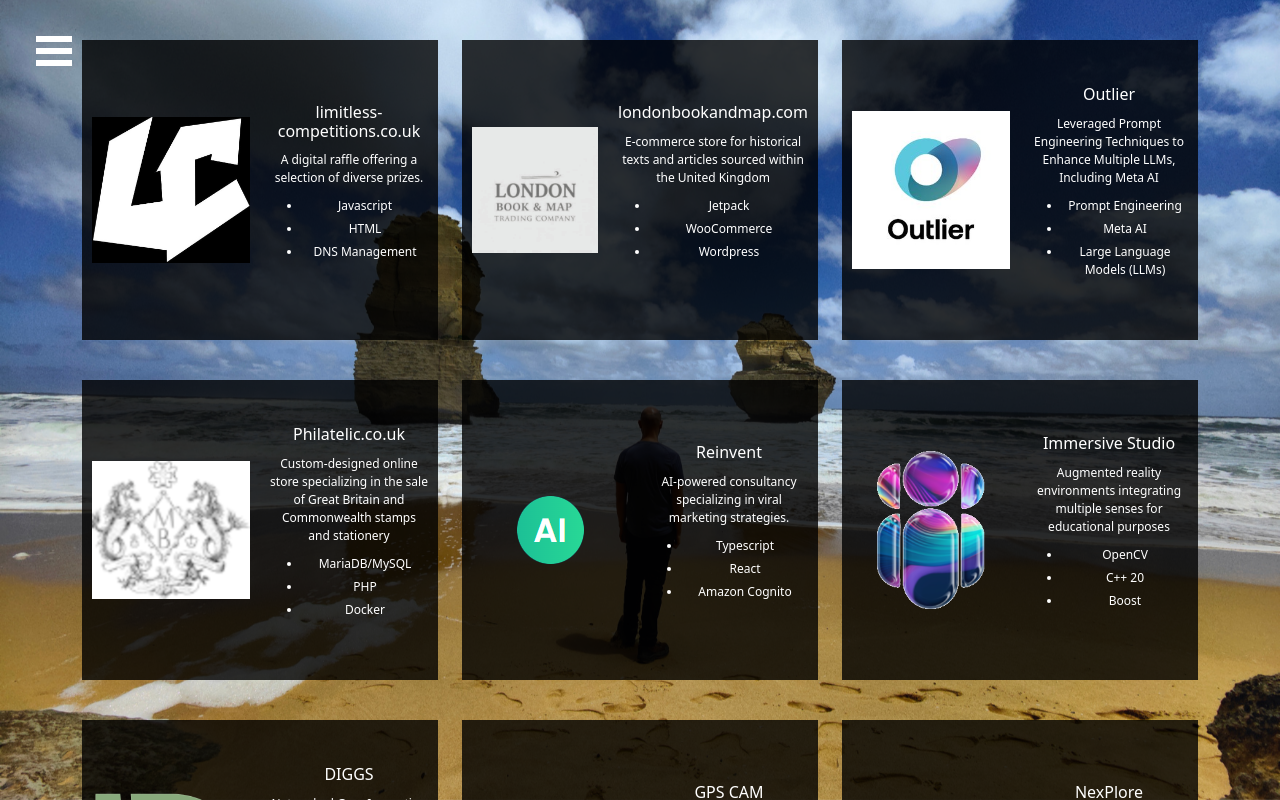
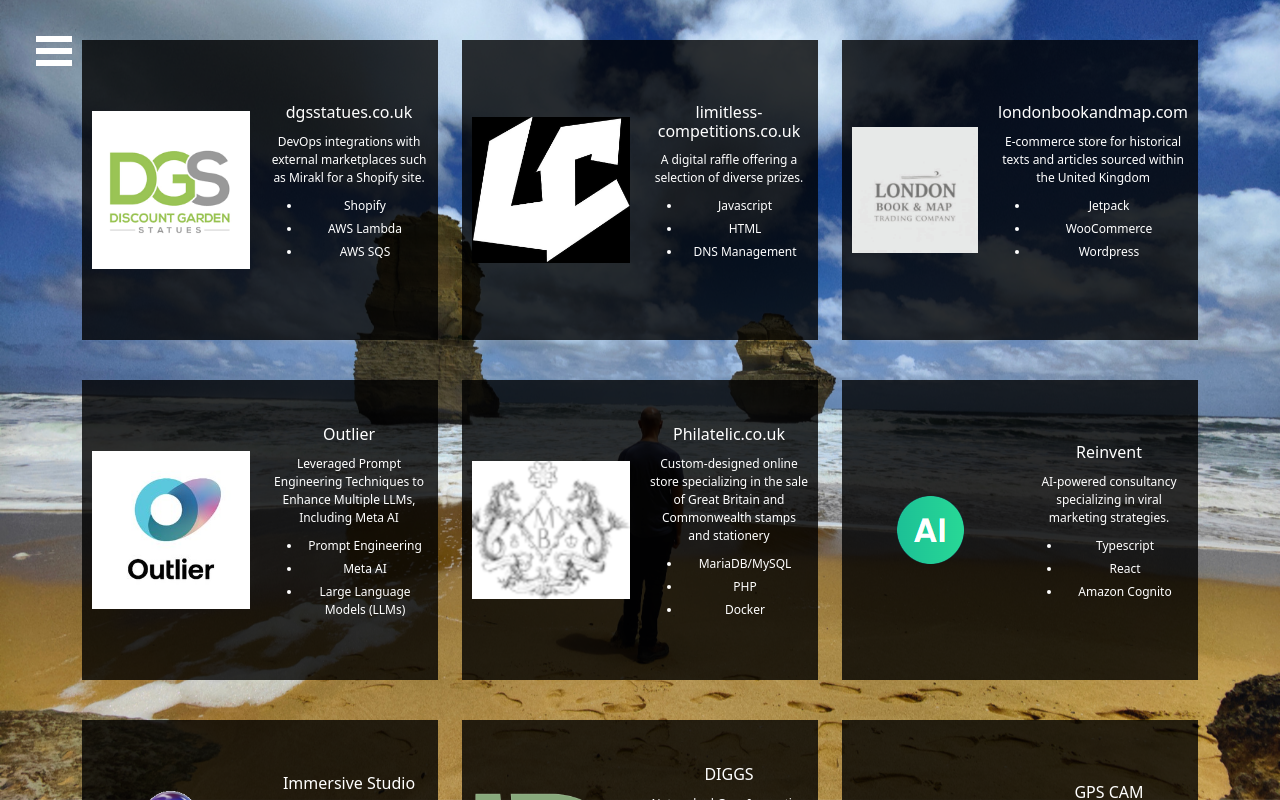
Before and after one commit to Holgenberg/holgate-automation-limited, a React (Create React App) app: page /portfolio in a window 1280 px wide. Built offline with nearby package versions, Linux system fonts and the light colour scheme.

Commit message:
Added DGS Garden Statues Case Study

```diff
--- a/src/components/CaseStudyCollection.js
+++ b/src/components/CaseStudyCollection.js
@@ -11,6 +11,7 @@
 import OutlierLogo from '../images/outlier_logo.jpg';
 import LimitlessCompetitionsLogo from '../images/limitless_competitions_logo.jpg';
 import ReinventLogo from '../images/reinvent_logo.png';
+import DGSStatuesLogo from '../images/dgs_logo.png';
 
 const CaseStudyCollection = () => {
 	const [windowWidth, setWindowWidth] = useState(window.innerWidth);
@@ -41,11 +42,19 @@
 	const londonBookAndMapBulletPoints = ["Jetpack", "WooCommerce", "Wordpress"];
 	const limitlessCompetitionsBulletPoints = ["Javascript", "HTML", "DNS Management"];
 	const reinventBulletPoints = ["Typescript", "React", "Amazon Cognito"];
+	const dgsStatuesBulletPoints = ["Shopify", "AWS Lambda", "AWS SQS"]
 
 	if (windowWidth > 768) {
 		return (
 			<div className="container">
 				<div className="row">
+					<div className="col-4">
+						<CaseStudy caseStudyImage={DGSStatuesLogo}
+							title="dgsstatues.co.uk"
+							brief="DevOps integrations with external marketplaces such as Mirakl for a Shopify site."
+							bulletPoints={dgsStatuesBulletPoints}
+						/>
+					</div>
 					<div className="col-4">
 						<CaseStudy caseStudyImage={LimitlessCompetitionsLogo}
 							title="limitless-competitions.co.uk"
@@ -60,6 +69,8 @@
 							bulletPoints={londonBookAndMapBulletPoints}
 						/>
 					</div>
+				</div>
+				<div className="row">
 					<div className='col-4'>
 						<CaseStudy caseStudyImage={OutlierLogo}
 							title="Outlier"
@@ -67,8 +78,6 @@
 							bulletPoints={outlierBulletPoints}
 						/>
 					</div>
-				</div>
-				<div className="row">
 					<div className="col-4">
 						<CaseStudy caseStudyImage={PhilatelicLogo}
 							title="Philatelic.co.uk"
@@ -83,6 +92,8 @@
 							bulletPoints={reinventBulletPoints}
 						/>
 					</div>
+				</div>
+				<div className="row">
 					<div className="col-4">
 						<CaseStudy caseStudyImage={ImmersiveStudioLogo}
 							title="Immersive Studio"
@@ -90,8 +101,6 @@
 							bulletPoints={immersiveStudioBulletPoints}
 						/>
 					</div>
-				</div>
-				<div className="row">
 					<div className="col-4">
 						<CaseStudy caseStudyImage={DIGGSLogo}
 							title="DIGGS"
@@ -105,14 +114,14 @@
 							brief="Computer Aided Manufacturing Solution for 5-Axis CNC of Gears"
 							bulletPoints={gpsCamBulletPoints} />
 					</div>
+				</div>
+				<div className="row">
 					<div className="col-4">
 						<CaseStudy caseStudyImage={NexGenLogo}
 							title="NexPlore"
 							brief="3D Asbestos Risk Visualization & Management Web App"
 							bulletPoints={nexPloreBulletPoints} />
 					</div>
-				</div>
-				<div className="row">
 					<div className="col-4">
 						<CaseStudy caseStudyImage={StarlitLogo}
 							title="Starlit"
@@ -177,6 +186,10 @@
 					title="Starlit"
 					brief="Endless Runner Mobile Game for Google Play Store"
 					bulletPoints={starlitBulletPoints} />
+				<CaseStudy caseStudyImage={DGSStatuesLogo}
+							title="dgsstatues.co.uk"
+							brief="DevOps integrations with external marketplaces such as Mirakl for a Shopify site."
+							bulletPoints={dgsStatuesBulletPoints} />
 			</div>
 		)
 	}
```
Also changed, not shown: src/images/dgs_logo.png (added).
